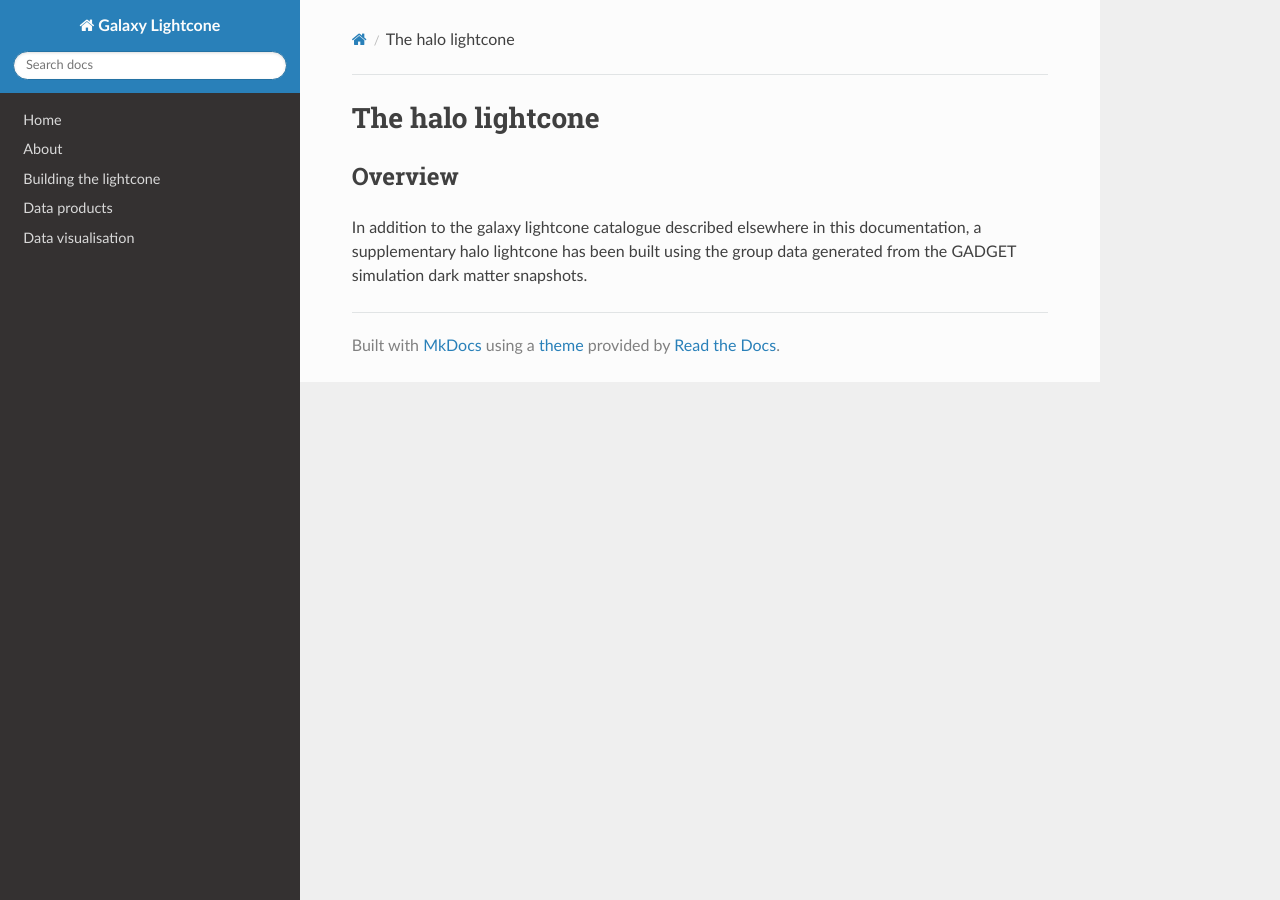
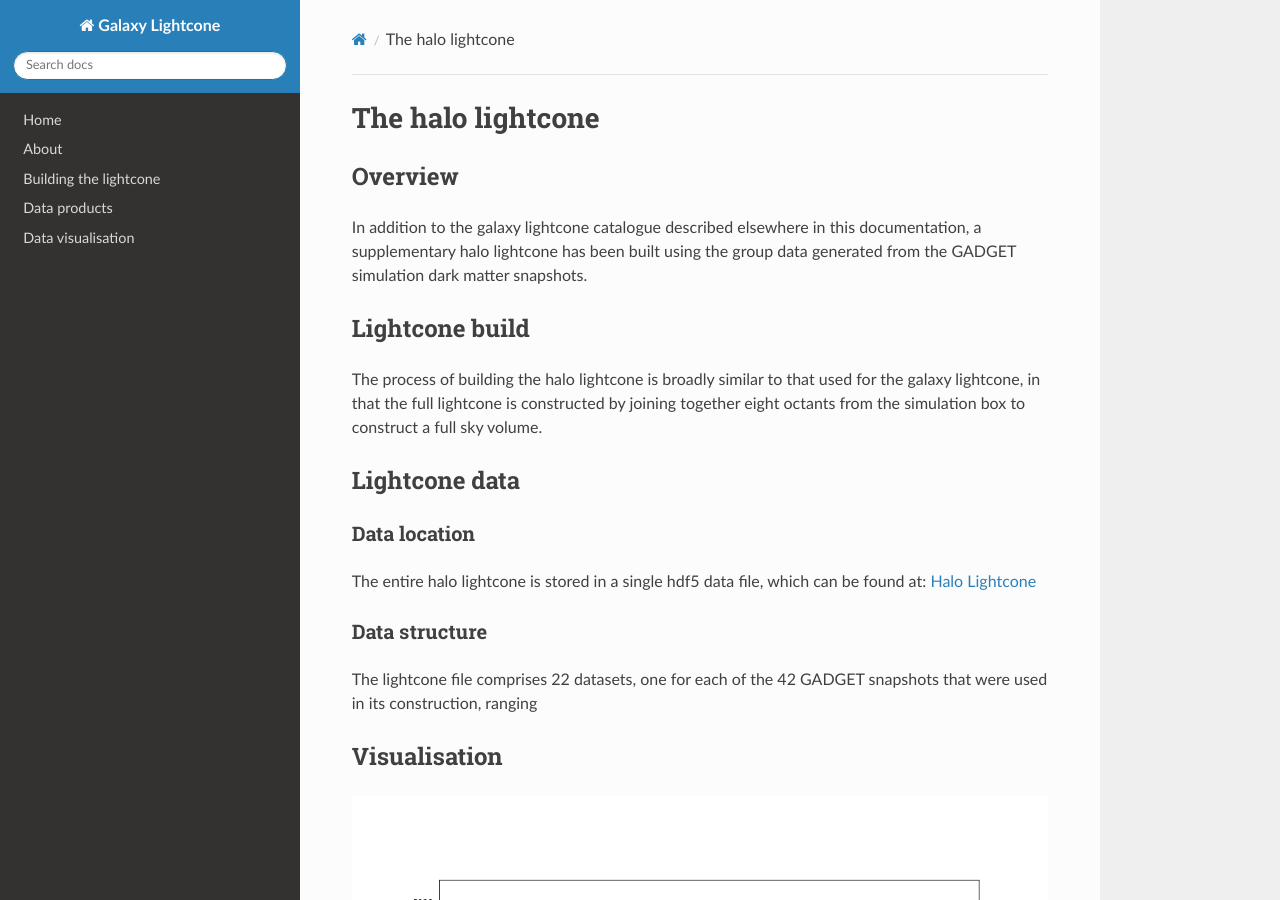
Before and after one commit to rajbooth/Lightcone, an MkDocs documentation site: the page built from docs/halo_lightcone.md, in a window 1280 px wide and 900 px high. Built offline with MkDocs 1.6.1, drawn with Linux system fonts in a browser that asks for light colours; nearby versions of some CDN libraries.

Commit message:
docs/halo_lightcone.md updated from https://stackedit.io/

```diff
--- a/docs/halo_lightcone.md
+++ b/docs/halo_lightcone.md
@@ -5,6 +5,21 @@
 
 ## Overview
 In addition to the galaxy lightcone catalogue described elsewhere in this documentation, a supplementary halo lightcone has been built using the group data generated from the GADGET simulation  dark matter snapshots.
+
+## Lightcone build
+The process of building the halo lightcone is broadly similar to that used for the galaxy lightcone, in that the full lightcone is constructed by joining together eight octants from the simulation box to construct a full sky volume.
+
+## Lightcone data
+### Data location
+The entire halo lightcone is stored in a single hdf5 data file, which can be found at:
+[Halo Lightcone](Canonical%20Path%09/cosma6/data/dp004/dc-boot5/Lightcone/Halo_FullSky)
+
+### Data structure
+The lightcone file comprises 22 datasets, one for each of the 42 GADGET snapshots that were used in its construction, ranging
+
+## Visualisation
+![enter image description here](https://raw.githubusercontent.com/rajbooth/Lightcone/master/images/Halo_lightcone.png)
+
 <!--stackedit_data:
-eyJoaXN0b3J5IjpbMTA4NTI0MDUxXX0=
+eyJoaXN0b3J5IjpbMTkyODY1MzIzMl19
 -->
```
